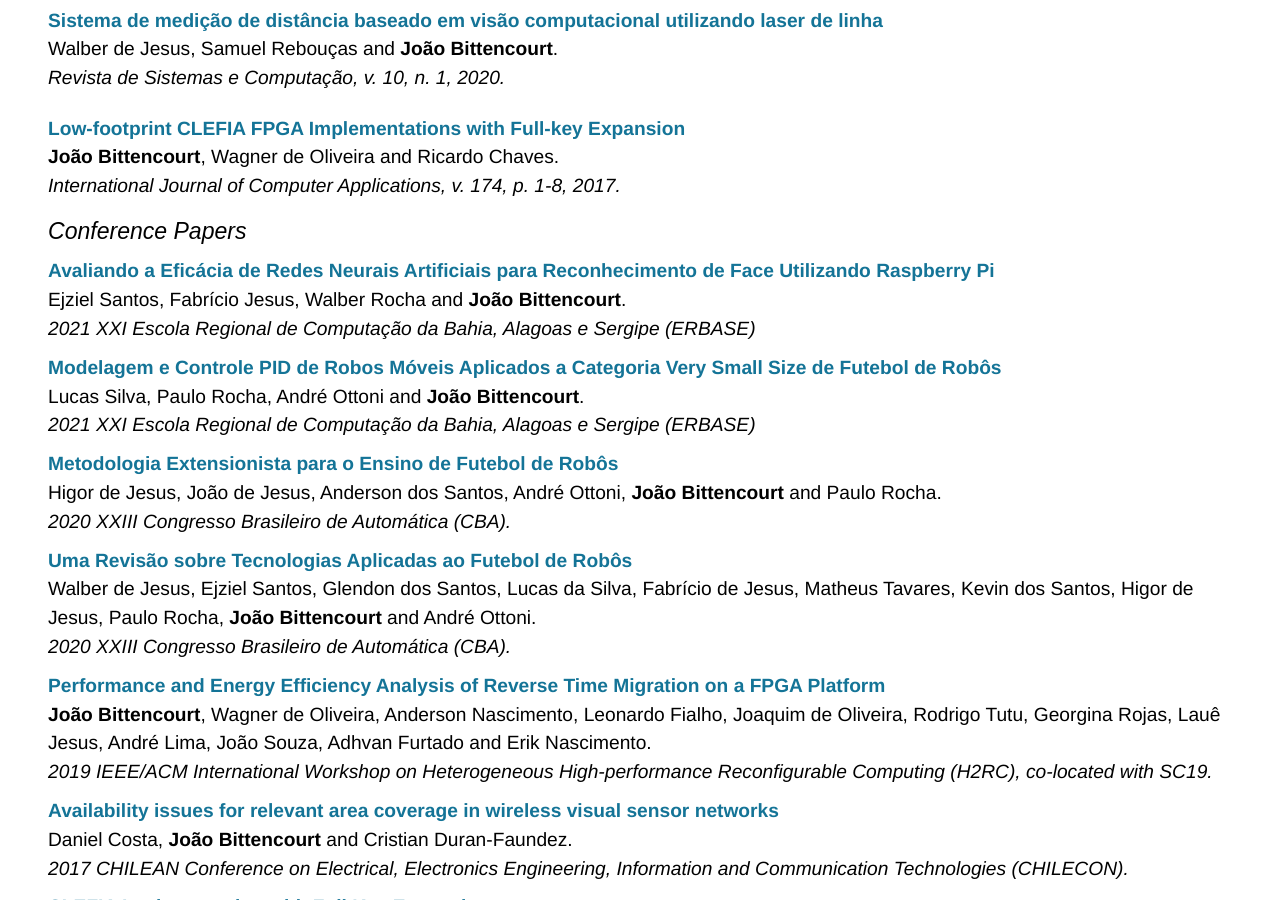
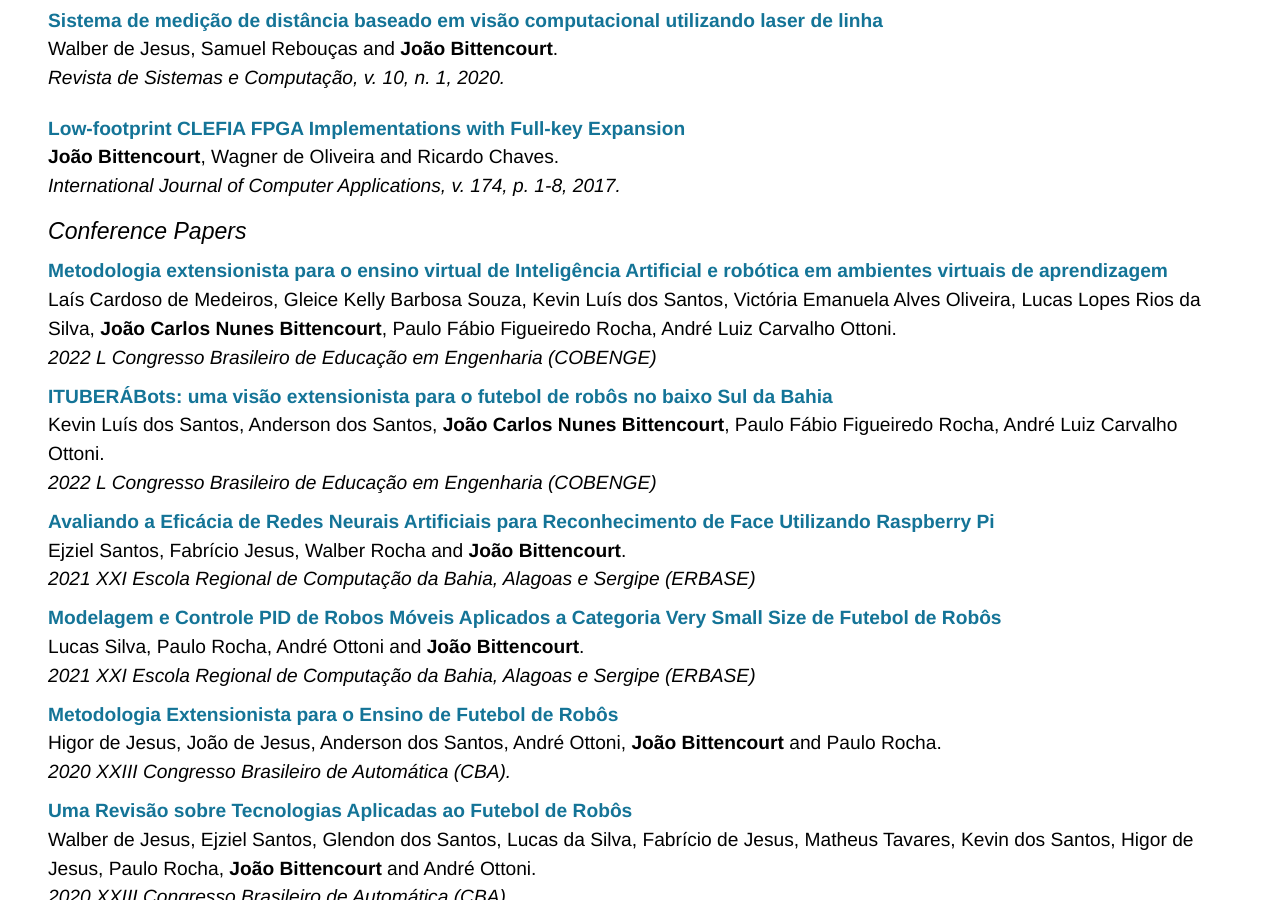
Before and after one commit to joaocarlos/cv, a Jekyll site: the page built from index.md, in a window 1280 px wide and 900 px high, scrolled down 1130 px. Built offline with Jekyll 4.4.1, drawn with Linux system fonts in a browser that asks for light colours; nearby versions of some CDN libraries.

Commit message:
Novos artigos.

```diff
--- a/index.md
+++ b/index.md
@@ -90,6 +90,16 @@ _International Journal of Computer Applications, v. 174, p. 1-8, 2017._<br>
 <!-- [[PDF](https://www.ijcaonline.org/archives/volume174/number5/bittencourt-2017-ijca-915392.pdf)] -->
 
 ### _Conference Papers_
+
+### [**Metodologia extensionista para o ensino virtual de Inteligência Artificial e robótica em ambientes virtuais de aprendizagem**](http://www.abenge.org.br/sis_artigo_doi.php?e=COBENGE&a=22&c=3836)
+
+Laís Cardoso de Medeiros, Gleice Kelly Barbosa Souza, Kevin Luís dos Santos, Victória Emanuela Alves Oliveira, Lucas Lopes Rios da Silva, **João Carlos Nunes Bittencourt**, Paulo Fábio Figueiredo Rocha, André Luiz Carvalho Ottoni.<br>
+_2022 L Congresso Brasileiro de Educação em Engenharia (COBENGE)_
+
+### [**ITUBERÁBots: uma visão extensionista para o futebol de robôs no baixo Sul da Bahia**](http://www.abenge.org.br/sis_artigo_doi.php?e=COBENGE&a=22&c=3840)
+
+Kevin Luís dos Santos, Anderson dos Santos, **João Carlos Nunes Bittencourt**, Paulo Fábio Figueiredo Rocha, André Luiz Carvalho Ottoni.<br>
+_2022 L Congresso Brasileiro de Educação em Engenharia (COBENGE)_
 
 ### [**Avaliando a Eficácia de Redes Neurais Artificiais para Reconhecimento de Face Utilizando Raspberry Pi**](https://sol.sbc.org.br/index.php/erbase/article/view/20366)
 
```
